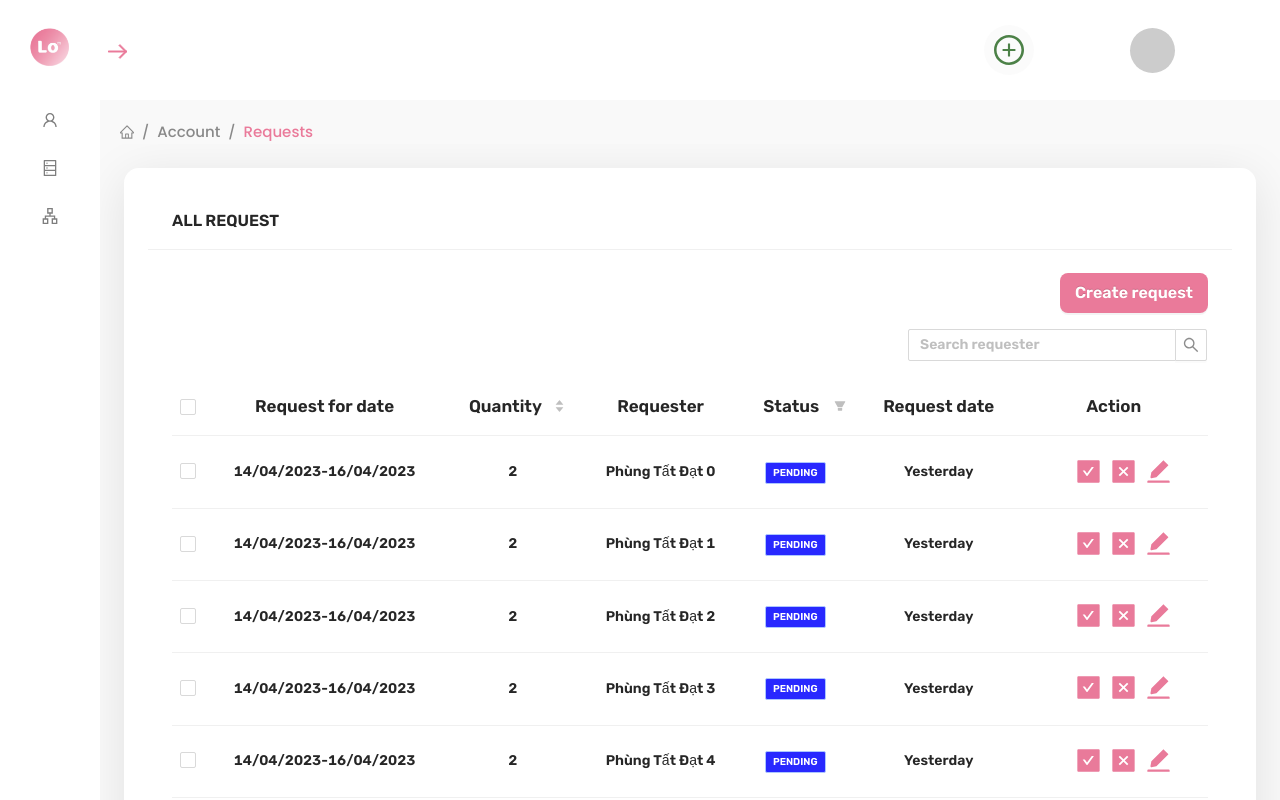
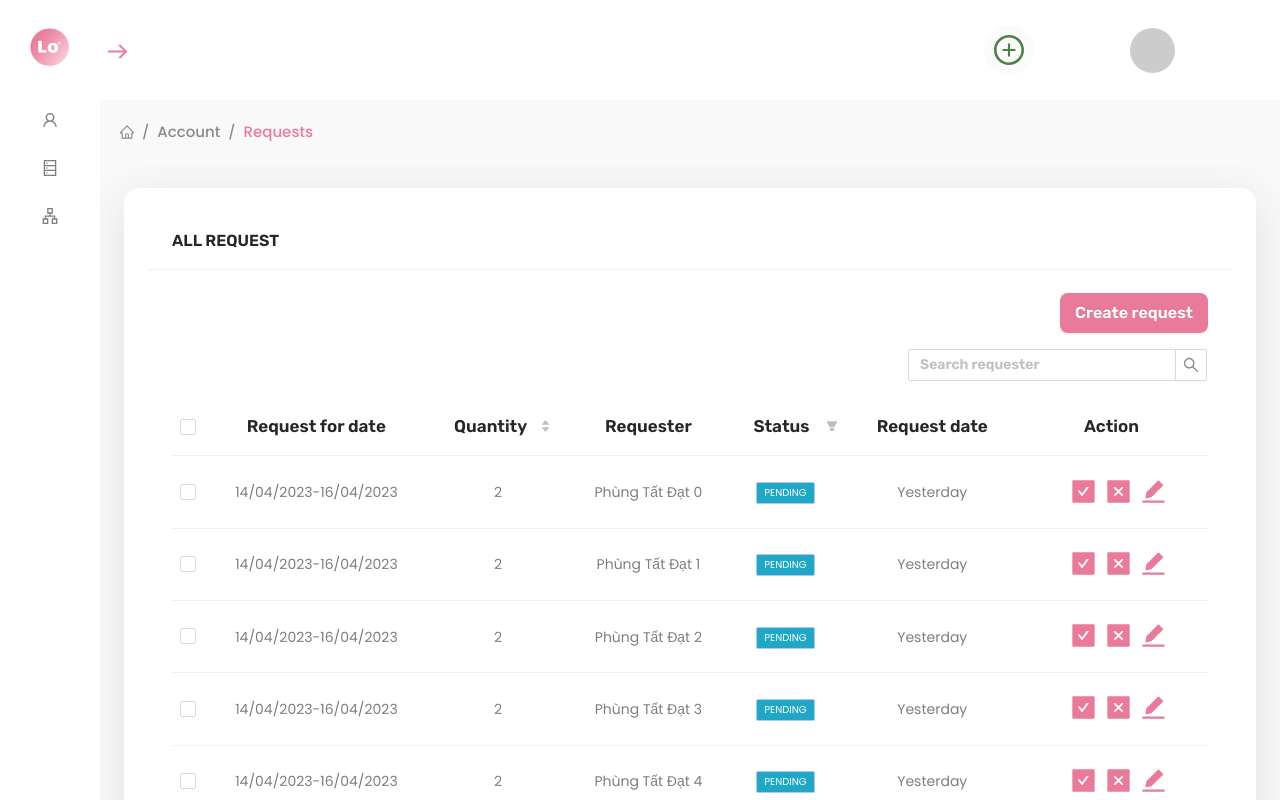
Before and after one commit to nhanvothanh719/day-off-management-system, a React (Create React App) app: page /account/requests in a window 1280 px wide. Built offline with nearby package versions, Linux system fonts and the light colour scheme.

Commit message:
feat: dpm-fix-datatable-style

```diff
--- a/src/components/Breadcrumb/Breadcrumb.jsx
+++ b/src/components/Breadcrumb/Breadcrumb.jsx
@@ -1,8 +1,8 @@
 import { HomeOutlined } from "@ant-design/icons";
 import { Breadcrumb, Row } from "antd";
 import React, { useEffect, useState } from "react";
+import { useLocation } from "react-router-dom";
 import "./Breadcrumb.scss";
-import { useLocation } from "react-router-dom";
 
 const BreadcrumbComponent = (props) => {
   const location = useLocation();
@@ -10,7 +10,9 @@ const BreadcrumbComponent = (props) => {
 
   useEffect(() => {
     const pathnames = location.pathname.split("/").filter((x) => x);
-    const new_pathnames = pathnames.map((item) => item.charAt(0).toLocaleUpperCase() + item.slice(1));
+    const new_pathnames = pathnames.map(
+      (item) => item.charAt(0).toLocaleUpperCase() + item.slice(1)
+    );
     const breadcrumb = pathnames.map((_, index) => {
       const pathname = pathnames.slice(0, index + 1);
       const url = `/${pathname.join("/")}`;
--- a/src/components/Breadcrumb/Breadcrumb.scss
+++ b/src/components/Breadcrumb/Breadcrumb.scss
@@ -1,5 +1,5 @@
 .breadcrumb__container {
-    padding: 20px 20px 0 20px;
+  padding: 20px;
   font-family: Poppins;
   font-weight: 500;
 
--- a/src/components/Content/Content.scss
+++ b/src/components/Content/Content.scss
@@ -1,9 +1,5 @@
 .site-layout-background {
-  // box-shadow: 0px 10px 50px rgba(0, 0, 0, 0.1) !important;
   padding: 0 24px 24px 24px   !important;
-  // background-color: #fff;
-  // border-radius: 15px;
-  // height: 100% !important;
 
   max-height: 100vh;
 }
--- a/src/components/DataTable/DataTable.scss
+++ b/src/components/DataTable/DataTable.scss
@@ -3,6 +3,11 @@
     background-color: #fff !important;
     justify-content: center !important;
     font-size: 17px;
+  }
+
+  .ant-table-tbody {
+    font-family: Poppins, sans-serif;
+    color: #7e7e7e;
   }
 }
 .request-detail__actions {
@@ -31,20 +36,20 @@
   ):not([colspan])::before {
   background-color: #fff !important;
 }
-.ant-tag-geekblue{
+.ant-tag-geekblue {
   color: #fff !important;
-  background-color: rgba(0, 0, 255, 0.844) !important;
-  font-size:10px !important;
+  background-color: #1ea8c5 !important;
+  font-size: 10px !important;
 }
-.ant-tag-green{
+.ant-tag-green {
   color: #fff !important;
-  background-color: rgba(0, 128, 0, 0.93) !important;
-  font-size:10px   !important;
+  background-color: #2ac155 !important;
+  font-size: 10px !important;
 }
-.ant-tag-volcano{
+.ant-tag-volcano {
   color: #fff !important;
-  background-color: rgba(223, 3, 3, 0.896) !important;
-  font-size:10px !important;
+  background-color: #ff6d4c !important;
+  font-size: 10px !important;
 }
 .card-container {
   width: 100%;
--- a/src/components/Header/Header.scss
+++ b/src/components/Header/Header.scss
@@ -27,11 +27,14 @@
         }
       }
       .avatar-name {
+        font-family: Poppins, sans-serif;
         font-weight: bold;
         color: black;
       }
       .avatar-role {
-        color: black;
+        font-family: Poppins, sans-serif;
+        font-weight: 500;
+        color: rgba(0, 0, 0, 0.689);
       }
     }
     .badge {
```
Also changed, not shown: src/components/Card/Card.jsx (+6 -1 lines), src/components/Content/Content.jsx (+4 -5 lines). Lines whose indentation alone changed are shown as unchanged.
